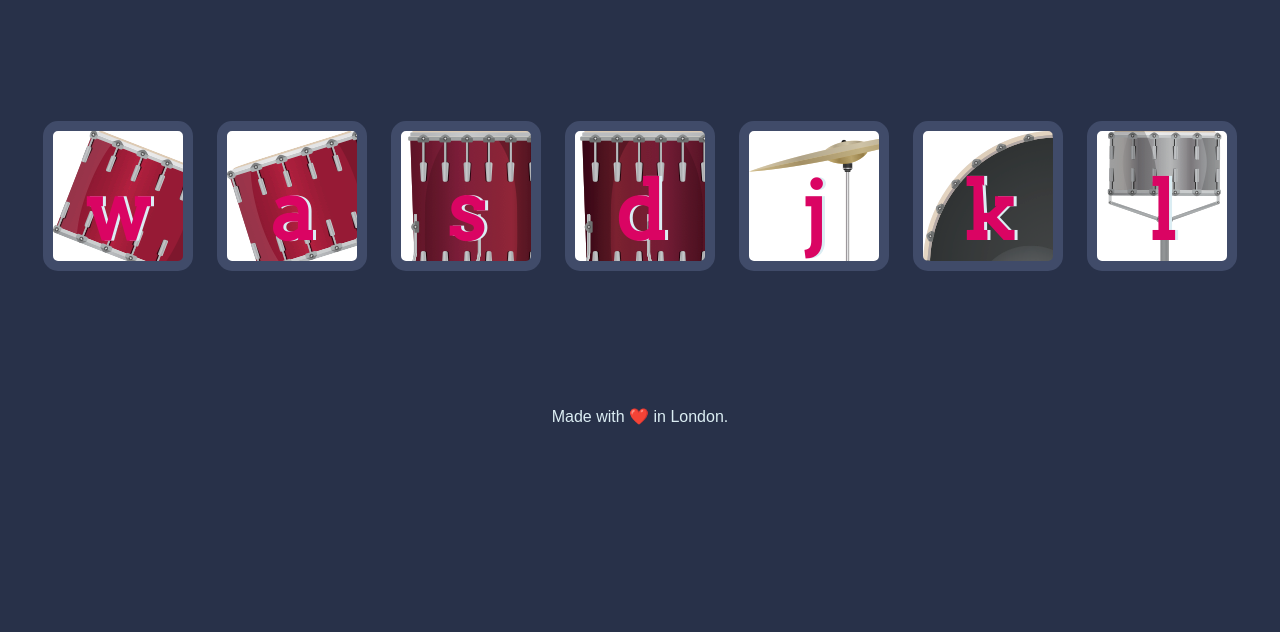
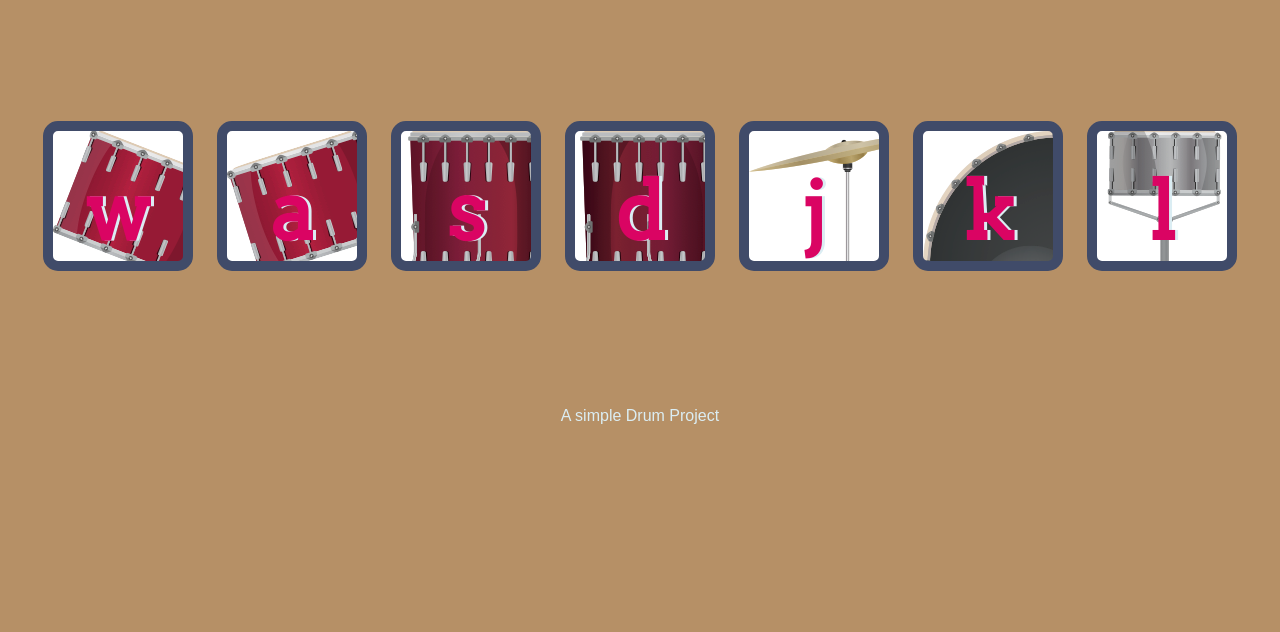
Before and after one commit to axshatj/Drum, a plain HTML site: page index.html in a window 1280 px wide. Shown: the part 168-800 px from the top of the page. Drawn offline with Linux system fonts and the light colour scheme.

Commit message:
added playDrum project

```diff
--- a/index.html
+++ b/index.html
@@ -23,7 +23,7 @@
 
 
   <footer>
-    Made with ❤️ in London.
+    A simple Drum Project
   </footer>
   <script src="index.js"></script>
 </body>
--- a/styles.css
+++ b/styles.css
@@ -1,6 +1,6 @@
 body {
   text-align: center;
-  background-color: #283149;
+  background-color: #b69066;
 }
 
 h1 {
```
